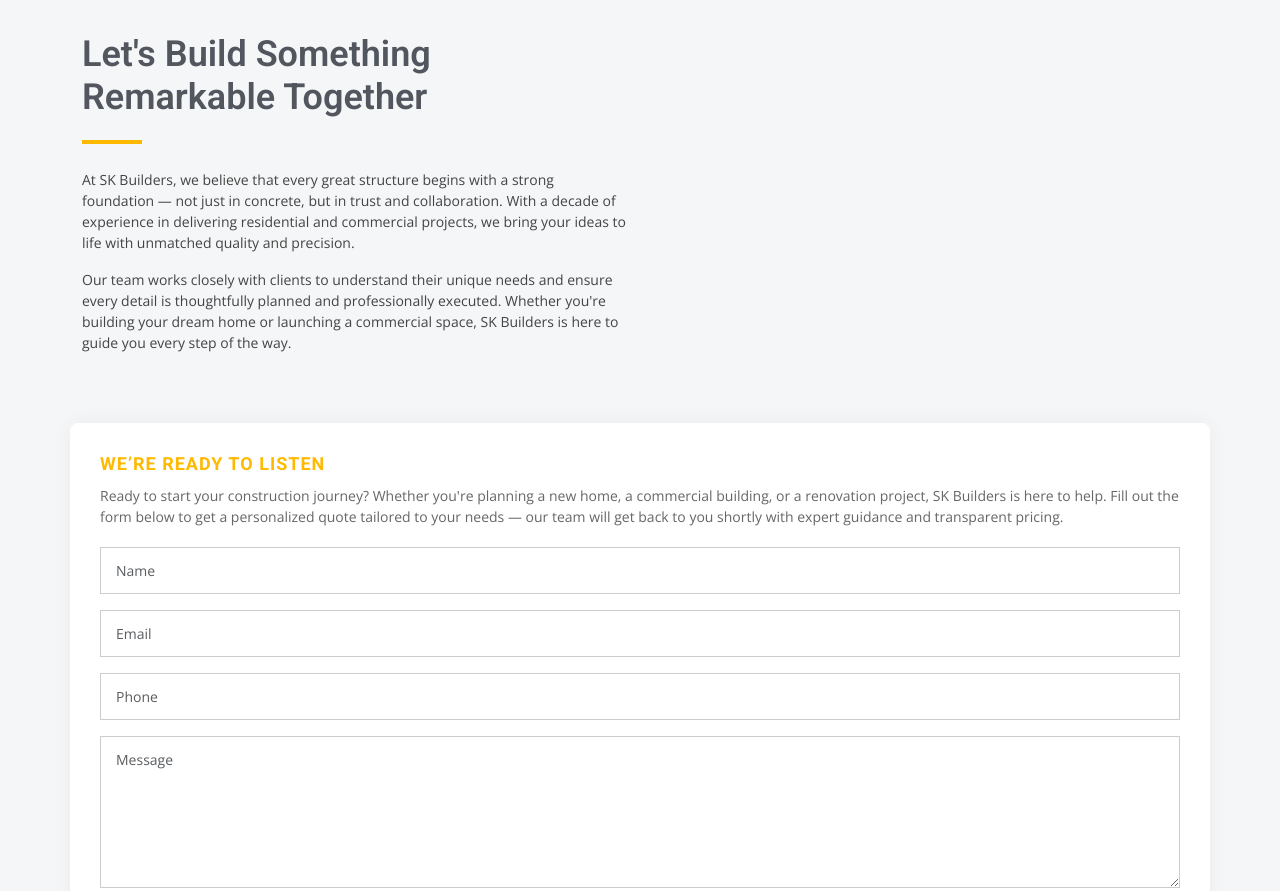
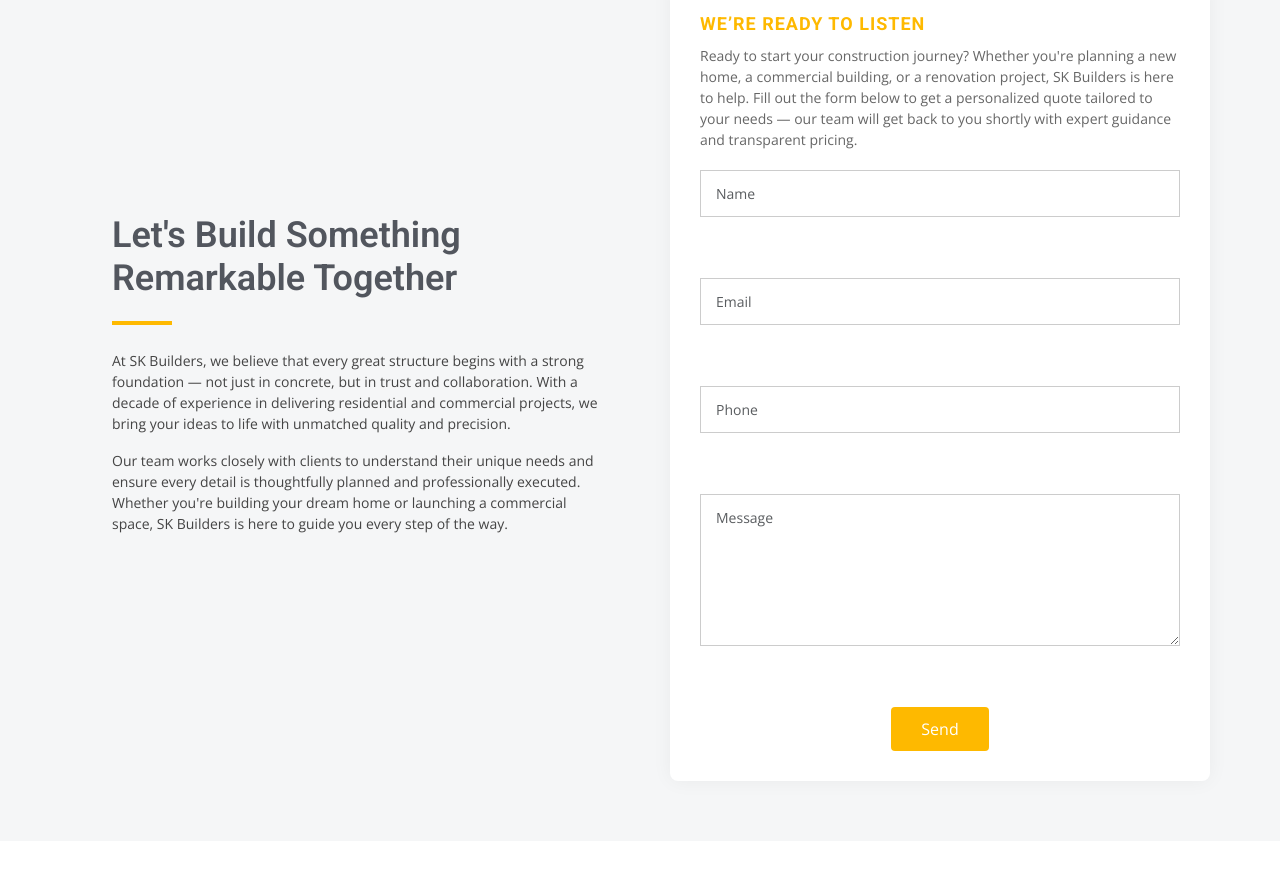
Before and after one commit to Harshanandhini036/SK-Builders, a plain HTML site: page index.html in a window 1280 px wide. Shown: the part 877-1768 px from the top of the page. Drawn offline with nearby package versions, Linux system fonts and the light colour scheme.

Commit message:
Updated code

```diff
--- a/assets/css/main.css
+++ b/assets/css/main.css
@@ -532,10 +532,26 @@ section {
 }
 
 /*--------------------------------------------------------------
-# Get Started Section (Updated with Contact Form)
---------------------------------------------------------------*/
+# Get Started Section with Flex Layout
+--------------------------------------------------------------*/
+.get-started {
+  padding: 60px 0;
+}
+
+.get-started .row {
+  display: flex;
+  flex-wrap: wrap;
+  align-items: stretch;
+  gap: 30px;
+}
+
+/* Content Section */
 .get-started .content {
-  padding: 30px 0;
+  flex: 1;
+  display: flex;
+  flex-direction: column;
+  justify-content: center;
+  padding: 30px;
 }
 
 .get-started .content h3 {
@@ -563,13 +579,22 @@ section {
   color: #444;
 }
 
-/* Contact form styles */
+/* Form Section */
 .get-started form {
+  flex: 1;
   background: #fff;
   padding: 30px;
-  height: 100%;
   border-radius: 8px;
   box-shadow: 0px 0px 20px rgba(0, 0, 0, 0.05);
+  display: flex;
+  flex-direction: column;
+  justify-content: center;
+}
+
+@media (max-width: 991px) {
+  .get-started .row {
+    flex-direction: column;
+  }
 }
 
 @media (max-width: 575px) {
@@ -603,6 +628,7 @@ section {
   font-size: 14px;
   padding: 12px 15px;
   border: 1px solid #ccc;
+  margin-bottom: 15px;
   transition: 0.3s;
 }
 
@@ -659,6 +685,7 @@ section {
   color: #fff;
   transition: 0.4s;
   border-radius: 4px;
+  align-self: center;
 }
 
 .get-started form button[type="submit"]:hover {
```
